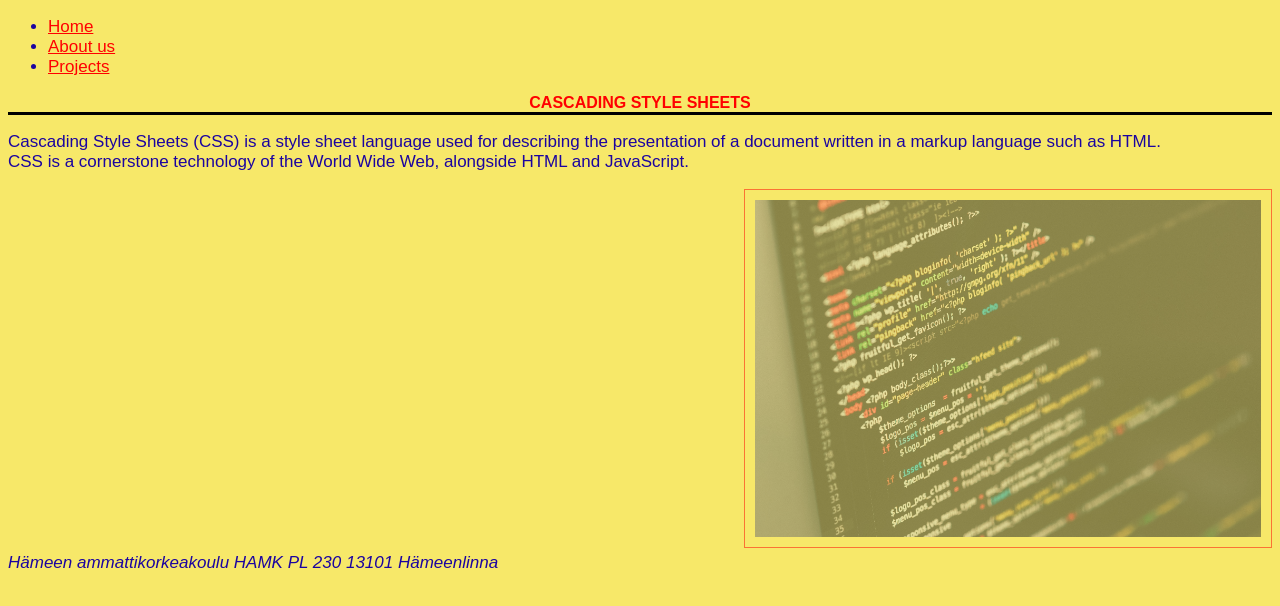
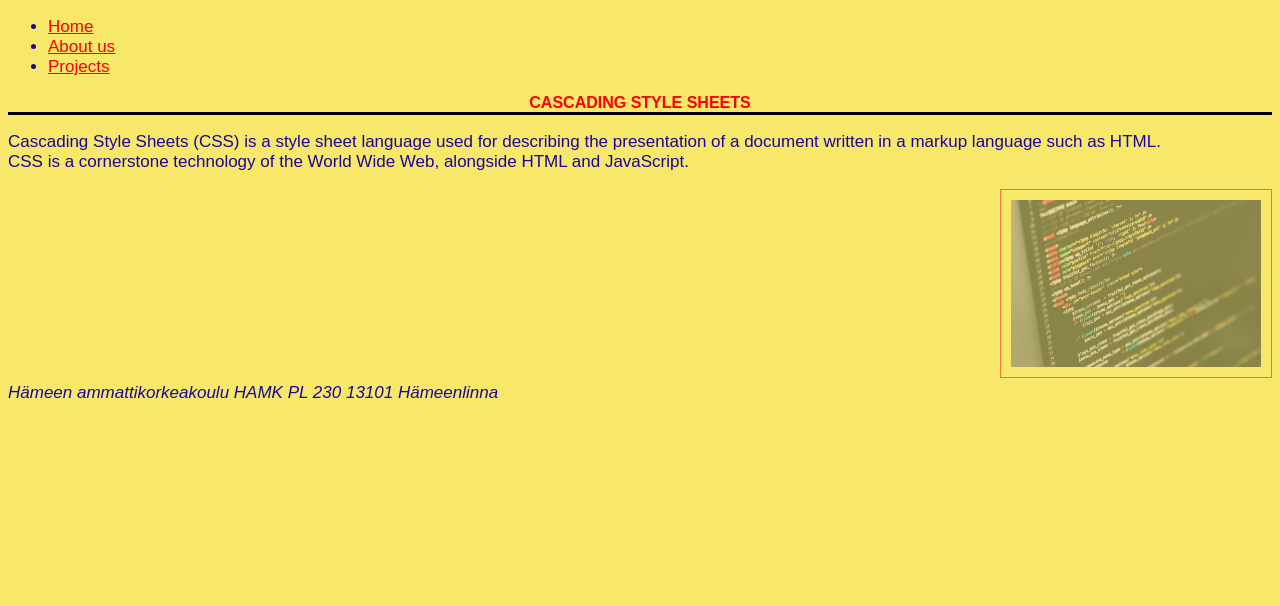
Before and after one commit to Taneli47/Taneli_Nikkanen, a plain HTML site: page exercise3.html in a window 1280 px wide. Drawn offline with Linux system fonts and the light colour scheme.

Commit message:
Update exercise3.html

```diff
--- a/exercise3.html
+++ b/exercise3.html
@@ -27,16 +27,11 @@
             <div style="text-align: right;">
                 <img src="images/programming.jpg" alt="Programming" class="responsive" ></div>
         </article>
-        </article>
+
+        <address>Hämeen ammattikorkeakoulu HAMK PL 230 13101 Hämeenlinna</address>
     </body>
 
-    <address>Hämeen ammattikorkeakoulu HAMK PL 230 13101 Hämeenlinna</address>
 
-    <style>
-        .responsive {
-            width: 40%;
-            height: auto;
-        }
-    </style>
+
 
 </html>
```
